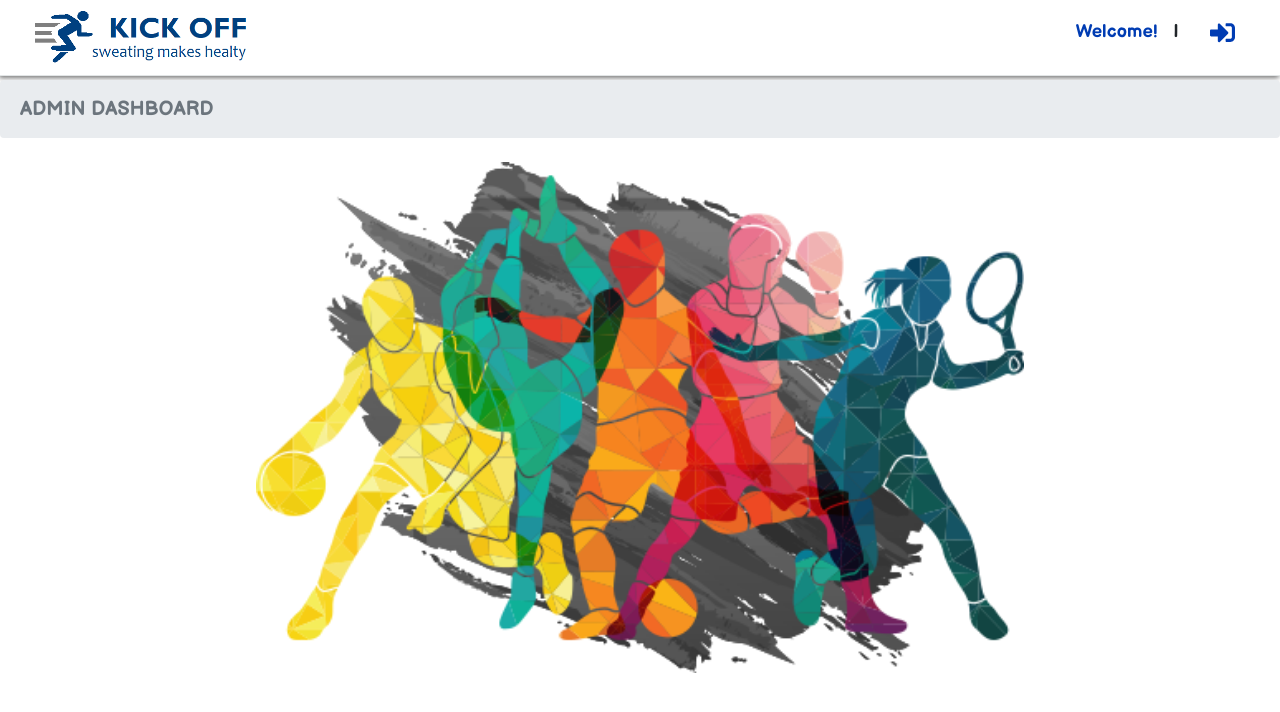
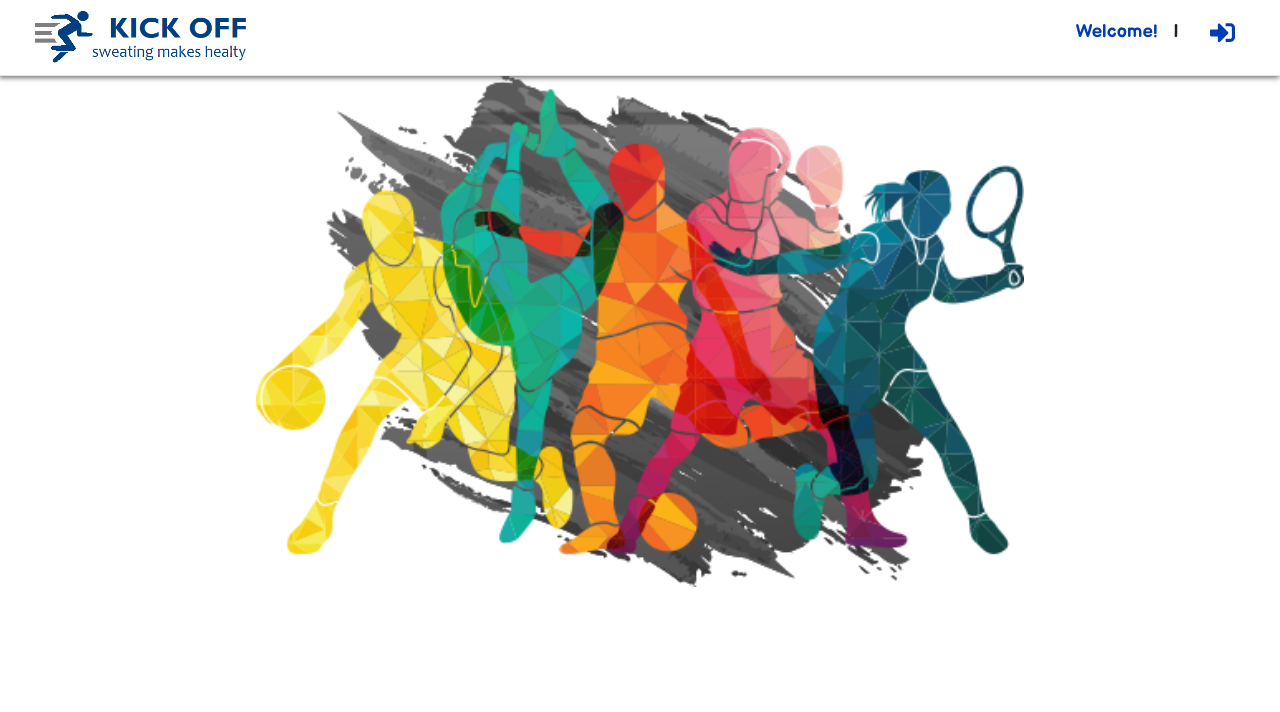
Before and after one commit to SilvyDharmaFebryana/PROJECT-PWD-REACT, a React (Create React App) app: page / in a window 1280 px wide. Shown: the top 712 px of the page. Built offline with nearby package versions, Linux system fonts and the light colour scheme.

Commit message:
home update

```diff
--- a/src/Views/Screens/Home/Home.jsx
+++ b/src/Views/Screens/Home/Home.jsx
@@ -21,20 +21,19 @@ class Home extends React.Component {
     render() {
         return (
             <>
-            <div className="mt-1">
-            <Breadcrumb>
-                <BreadcrumbItem active>  <h5 className="font-weight-bolder m-1" > ADMIN DASHBOARD </h5></BreadcrumbItem>
-            </Breadcrumb>
-            </div>
+
             <div className="text-center">
                 <div className="d-flex">
-                    <h1></h1>
                 </div>
                 <div>
                     {
                         this.props.user.role === "admin" ? (
                             <>
-
+                        <div className="mt-1">
+                            <Breadcrumb>
+                                <BreadcrumbItem active>  <h5 className="font-weight-bolder m-1" > ADMIN DASHBOARD </h5></BreadcrumbItem>
+                            </Breadcrumb>
+                        </div>
                             <div className="row text-center">
                                 <div className="col-4">
                                     <div className="container-admin">
```
